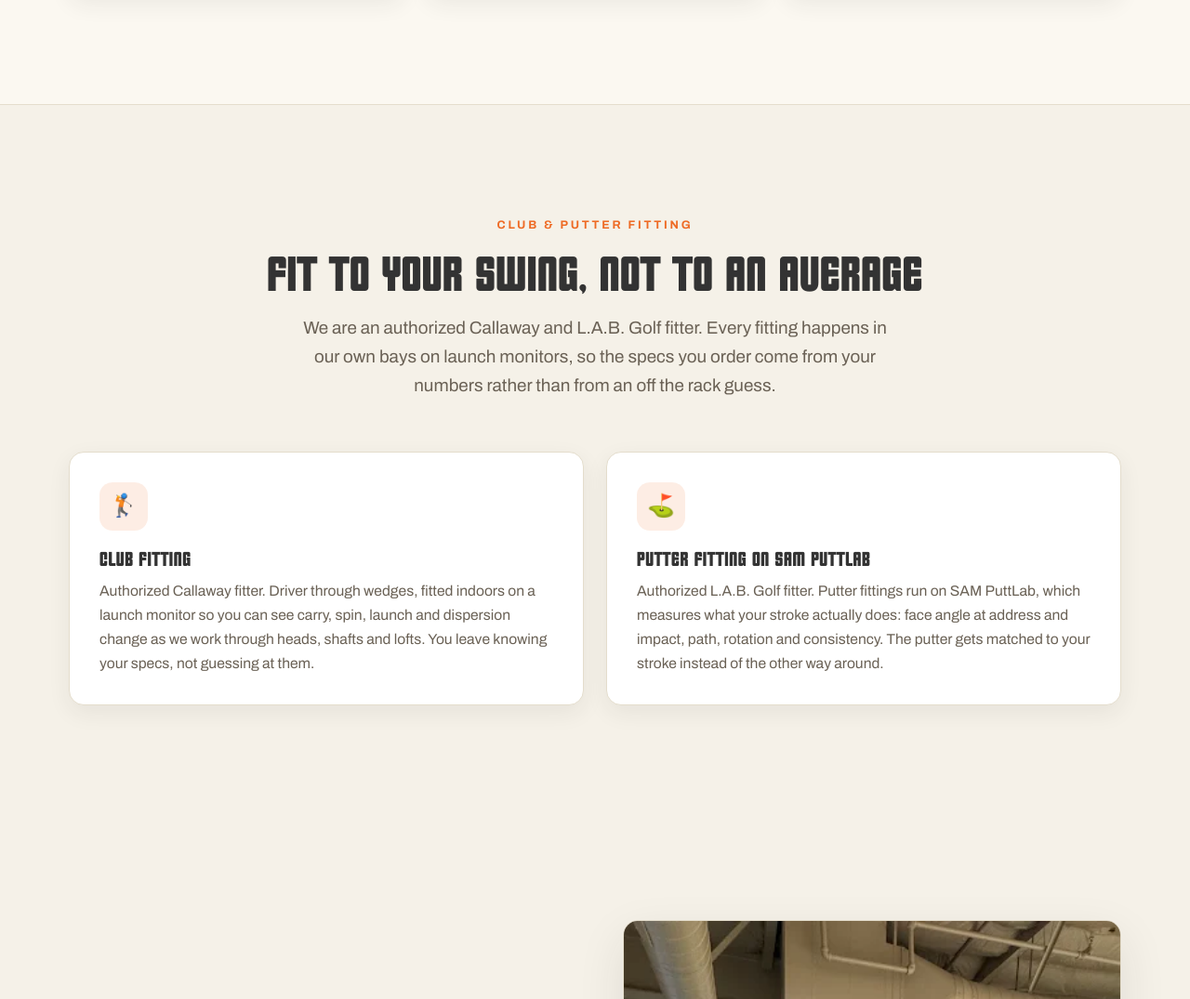
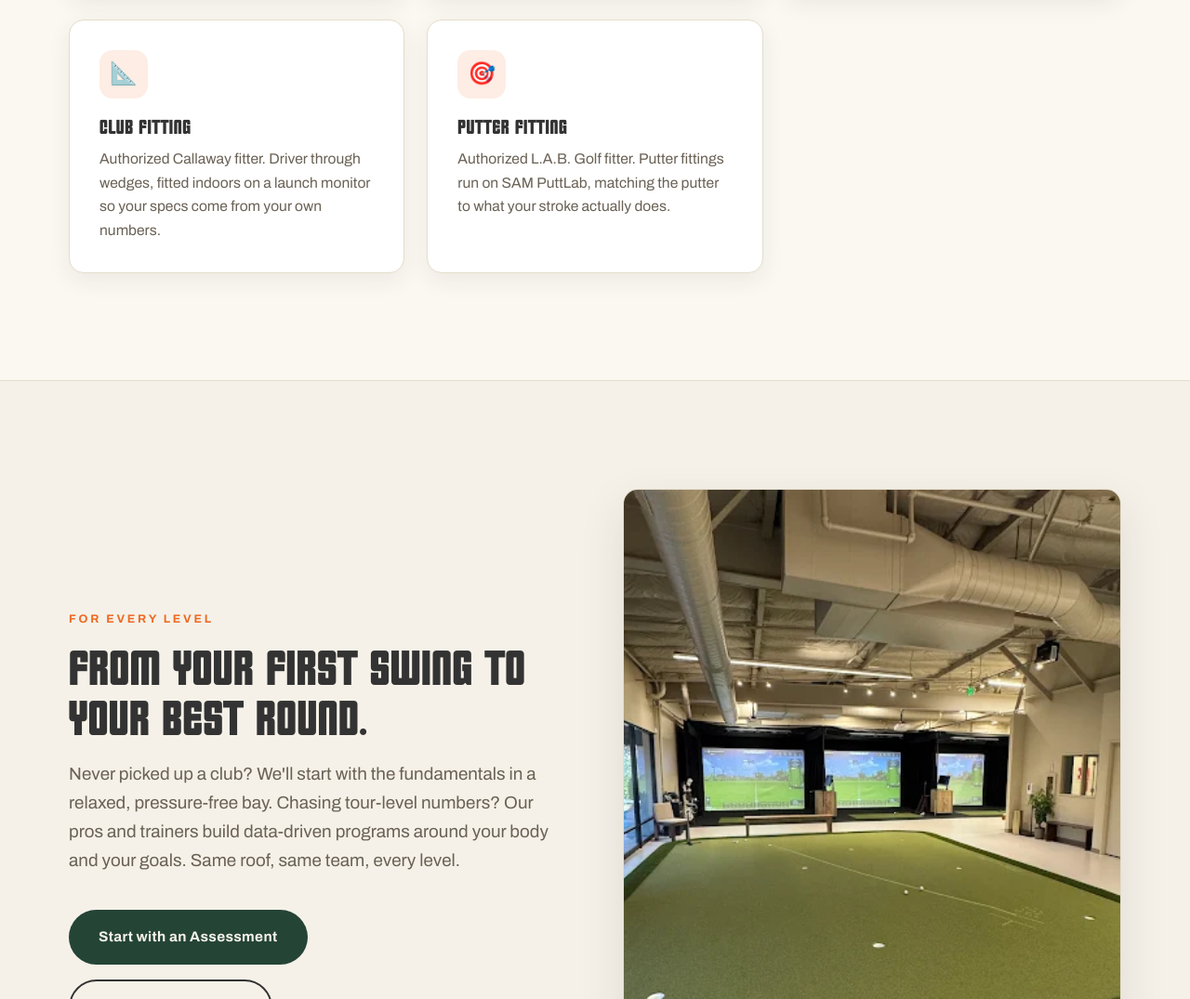
Before and after one commit to jer7218-boop/theturnpgc, a plain HTML site: page index.html in a window 1280 px wide. Shown: the part 2782-3857 px from the top of the page at 93% size. Drawn offline with Linux system fonts and the light colour scheme.

Commit message:
Add files via upload

```diff
--- a/index.html
+++ b/index.html
@@ -95,29 +95,8 @@
       <div class="card"><div class="ic">&#129504;</div><h3>TPI Screening</h3><p>Titleist Performance Institute body-swing assessments that connect how you move to how you swing.</p></div>
       <div class="card"><div class="ic">&#129496;</div><h3>Recovery &amp; Rehab</h3><p>Recovery specialists and an on-site chiropractor to keep you healthy, mobile, and playing longer.</p></div>
       <div class="card"><div class="ic">&#127866;</div><h3>Events &amp; Social</h3><p>Happy hours, weekend events, and a private event space for your group — on and off the course.</p></div>
-    </div>
-  </div>
-</section>
-
-<!-- ===== FITTING ===== -->
-<section class="section" id="fitting">
-  <div class="container">
-    <div class="section-head center">
-      <span class="eyebrow">Club &amp; putter fitting</span>
-      <h2>Fit to your swing, not to an average</h2>
-      <p class="lead" style="margin:14px auto 0;">We are an authorized Callaway and L.A.B. Golf fitter. Every fitting happens in our own bays on launch monitors, so the specs you order come from your numbers rather than from an off the rack guess.</p>
-    </div>
-    <div class="grid grid-2">
-      <div class="card">
-        <div class="ic">&#127948;&#65039;</div>
-        <h3>Club Fitting</h3>
-        <p>Authorized Callaway fitter. Driver through wedges, fitted indoors on a launch monitor so you can see carry, spin, launch and dispersion change as we work through heads, shafts and lofts. You leave knowing your specs, not guessing at them.</p>
-      </div>
-      <div class="card">
-        <div class="ic">&#9971;</div>
-        <h3>Putter Fitting on SAM PuttLab</h3>
-        <p>Authorized L.A.B. Golf fitter. Putter fittings run on SAM PuttLab, which measures what your stroke actually does: face angle at address and impact, path, rotation and consistency. The putter gets matched to your stroke instead of the other way around.</p>
-      </div>
+      <div class="card"><div class="ic">&#128208;</div><h3>Club Fitting</h3><p>Authorized Callaway fitter. Driver through wedges, fitted indoors on a launch monitor so your specs come from your own numbers.</p></div>
+      <div class="card"><div class="ic">&#127919;</div><h3>Putter Fitting</h3><p>Authorized L.A.B. Golf fitter. Putter fittings run on SAM PuttLab, matching the putter to what your stroke actually does.</p></div>
     </div>
   </div>
 </section>
```
